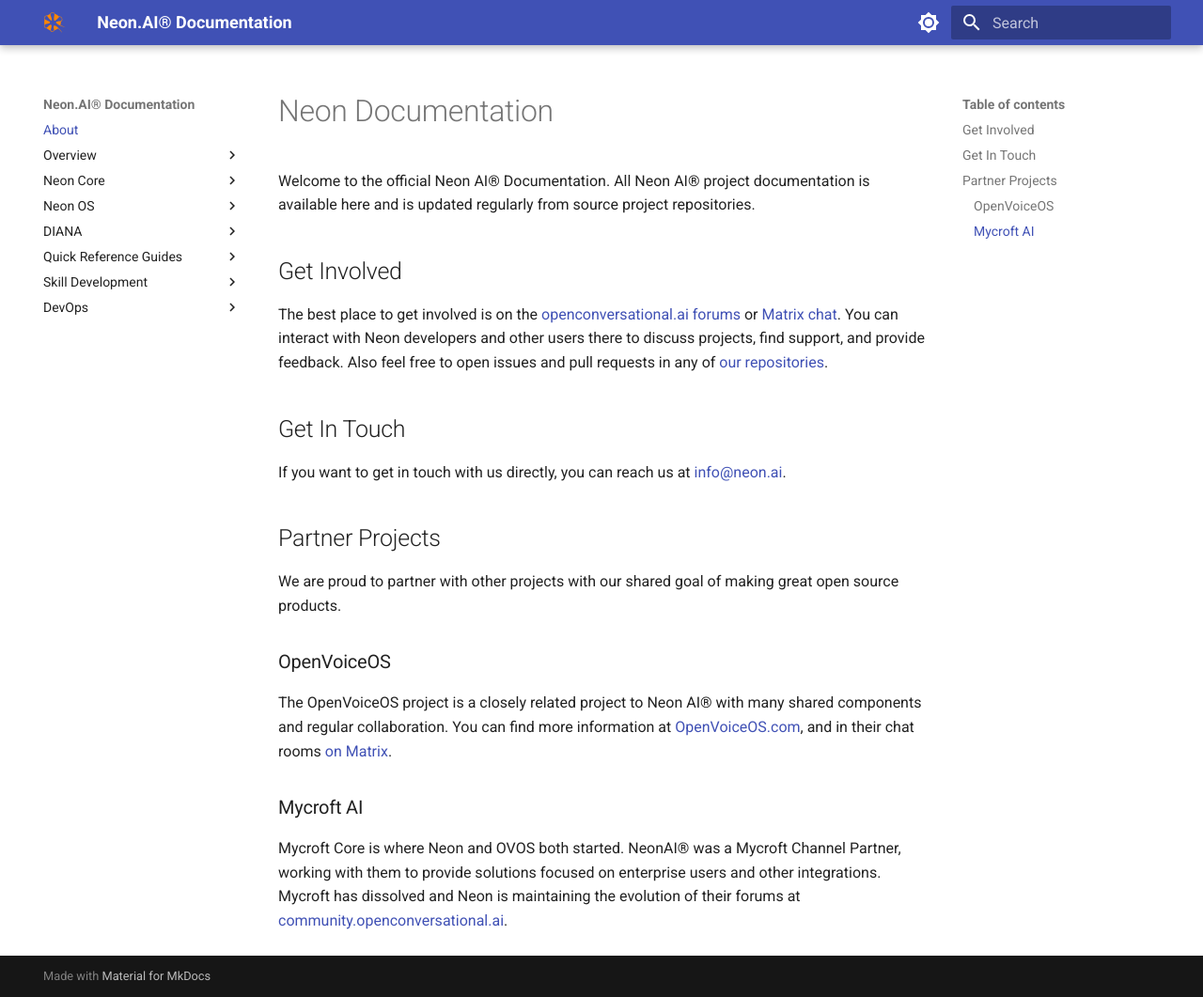
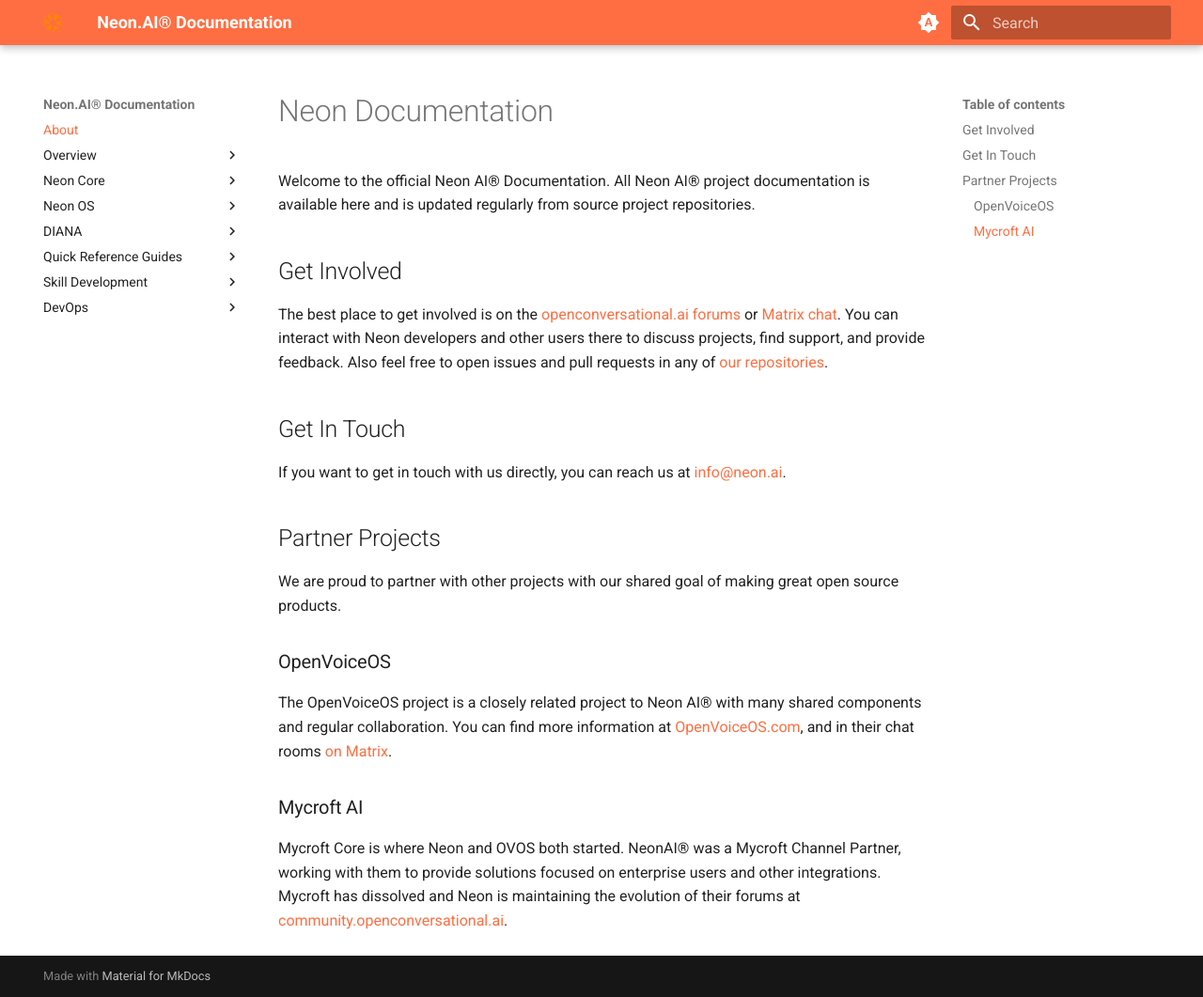
Before and after one commit to NeonGeckoCom/neon-docs, an MkDocs documentation site: the page built from docs/index.md, in a window 1280 px wide and 1061 px high. Shown: the whole window at 94% size. Built offline with MkDocs 1.6.1 and Material for MkDocs 9.7.7, drawn with Linux system fonts in a browser that asks for light colours.

Commit message:
Fix typo in "deep orange" color Add auto palette
(cherry picked from commit 607789844a28443f8cdad43dacdeb7727c4d992d)

```diff
--- a/mkdocs.yml
+++ b/mkdocs.yml
@@ -11,10 +11,15 @@
     - search.highlight
     - search.share
   palette:
+    # Palette toggle for automatic mode
+    - media: "(prefers-color-scheme)"
+      toggle:
+        icon: material/brightness-auto
+        name: Switch to light mode
     # Palette toggle for light mode
     - media: "(prefers-color-scheme: light)"
       scheme: default
-      primary: deep_orange
+      primary: deep orange
       accent: orange
       toggle:
         icon: material/brightness-7
@@ -22,7 +27,7 @@
     # Palette toggle for dark mode
     - media: "(prefers-color-scheme: dark)"
       scheme: slate
-      primary: deep_orange
+      primary: deep orange
       accent: orange
       toggle:
         icon: material/brightness-4
```
